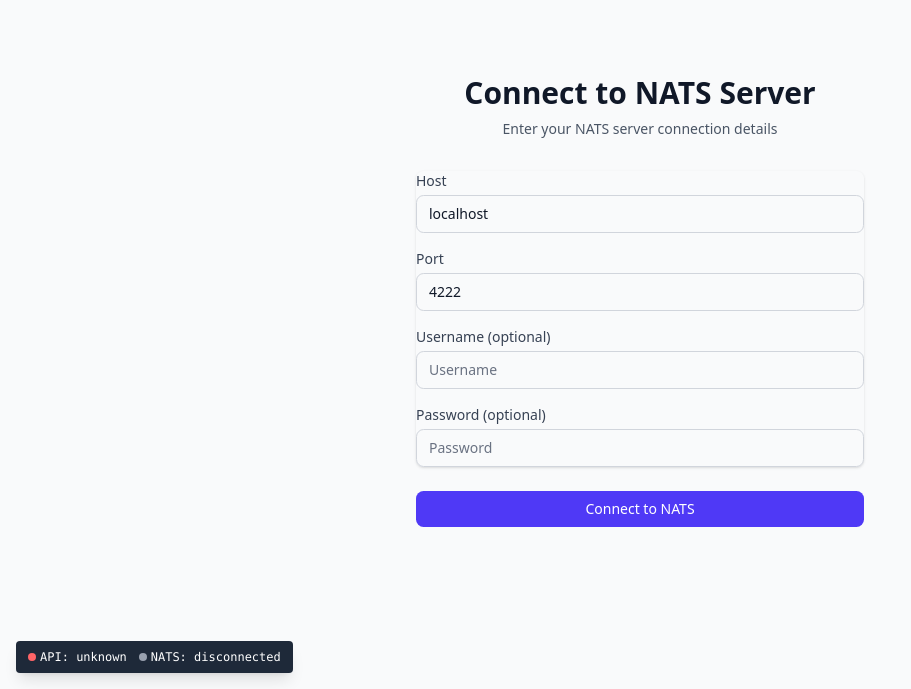
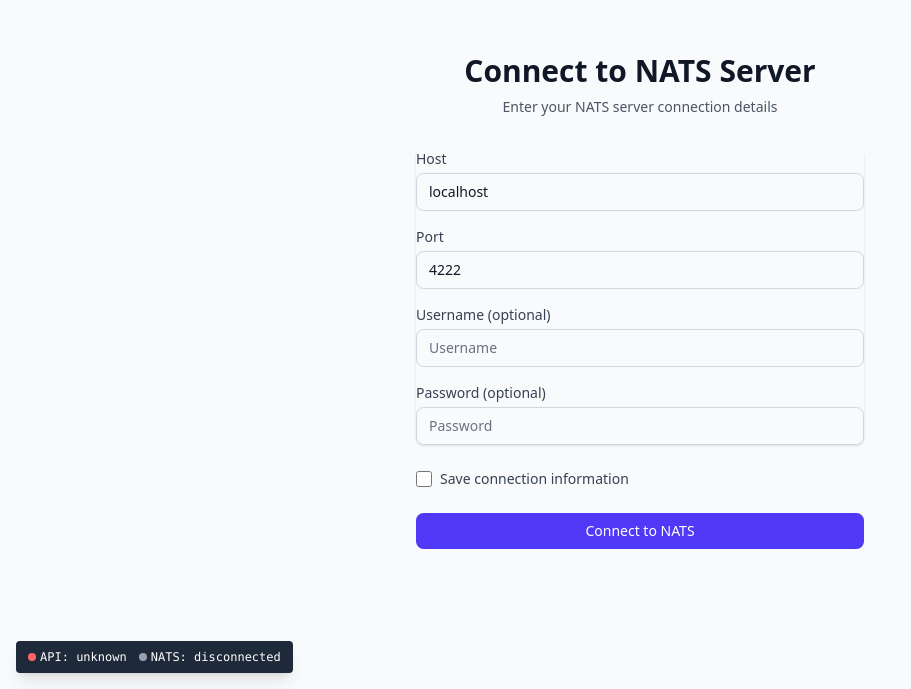
Before and after one commit to Astergaze-Solutions/heynats, a React (Vite) app in the folder client/: page / in a window 1280 px wide. Shown: the part 111-800 px from the top of the page, without its empty margins (0-911 px from the left). Built offline with nearby package versions, Linux system fonts and the light colour scheme; no server answers.

Commit message:
feat: Add functionality to save and load NATS connection credentials

```diff
--- a/client/src/components/ConnectionForm.tsx
+++ b/client/src/components/ConnectionForm.tsx
@@ -1,4 +1,4 @@
-import { useState } from "react";
+import { useState, useEffect } from "react";
 import { Button } from "./ui/button";
 import type { ConnectionCredentials } from "../lib/api";
 
@@ -14,9 +14,32 @@
     username: "",
     password: "",
   });
+  const [saveConnection, setSaveConnection] = useState(false);
+
+  // Load saved connection details on component mount
+  useEffect(() => {
+    const savedCredentials = localStorage.getItem('nats-connection');
+    if (savedCredentials) {
+      try {
+        const parsed = JSON.parse(savedCredentials);
+        setCredentials(parsed);
+        setSaveConnection(true);
+      } catch (error) {
+        console.error('Failed to parse saved credentials:', error);
+      }
+    }
+  }, []);
 
   const handleSubmit = async (e: React.FormEvent) => {
     e.preventDefault();
+
+    // Save credentials to localStorage if checkbox is checked
+    if (saveConnection) {
+      localStorage.setItem('nats-connection', JSON.stringify(credentials));
+    } else {
+      localStorage.removeItem('nats-connection');
+    }
+
     await onConnect(credentials);
   };
 
@@ -107,6 +130,21 @@
             </div>
           </div>
 
+          <div className="flex items-center">
+            <input
+              id="save-connection"
+              name="save-connection"
+              type="checkbox"
+              checked={saveConnection}
+              onChange={(e) => setSaveConnection(e.target.checked)}
+              disabled={isLoading}
+              className="h-4 w-4 text-indigo-600 focus:ring-indigo-500 border-gray-300 rounded"
+            />
+            <label htmlFor="save-connection" className="ml-2 block text-sm text-gray-700">
+              Save connection information
+            </label>
+          </div>
+
           <div>
             <Button
               type="submit"
```
